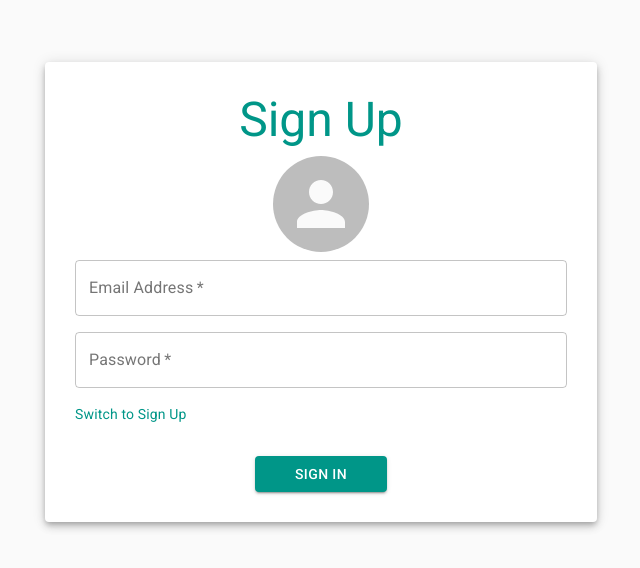
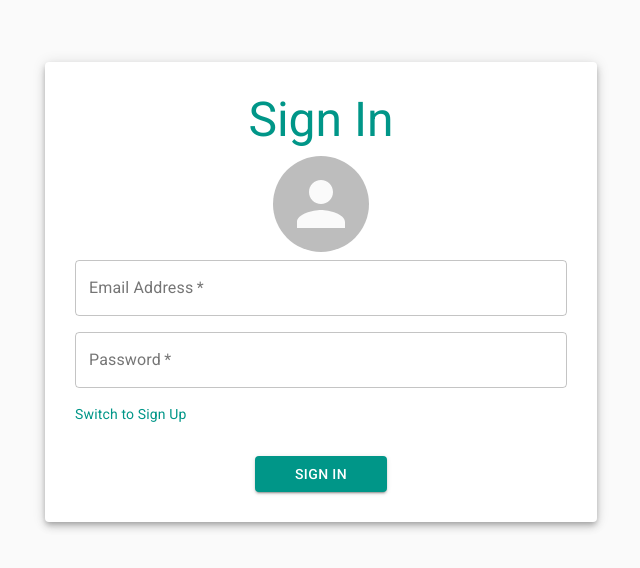
Before and after one commit to UnnamedXAer/fts2020-web, a React (Create React App) app: page / in a window 1280 px wide. Shown: the part 108-676 px from the top of the page, without its empty margins (319-959 px from the left). Built offline with nearby package versions, Linux system fonts and the light colour scheme; no server answers.

Commit message:
Fix title in Sign in/up component

```diff
--- a/src/containers/Auth/SignIn/SignIn.tsx
+++ b/src/containers/Auth/SignIn/SignIn.tsx
@@ -195,7 +195,7 @@ const SignIn = () => {
 			<Paper className={classes.paper} elevation={5}>
 				<Box className={classes.header}>
 					<Typography variant="h3" align="center" color="primary">
-						Sign Up
+						{isSignIn ? 'Sign In' : 'Sign Up'}
 					</Typography>
 				</Box>
 				<form noValidate onSubmit={(ev) => ev.preventDefault()}>
@@ -373,7 +373,7 @@ const SignIn = () => {
 										color="primary"
 										type="submit"
 									>
-										{SignIn ? 'Sign In' : 'Sign Up'}
+										{isSignIn ? 'Sign In' : 'Sign Up'}
 									</Button>
 								)}
 							</Box>
```
